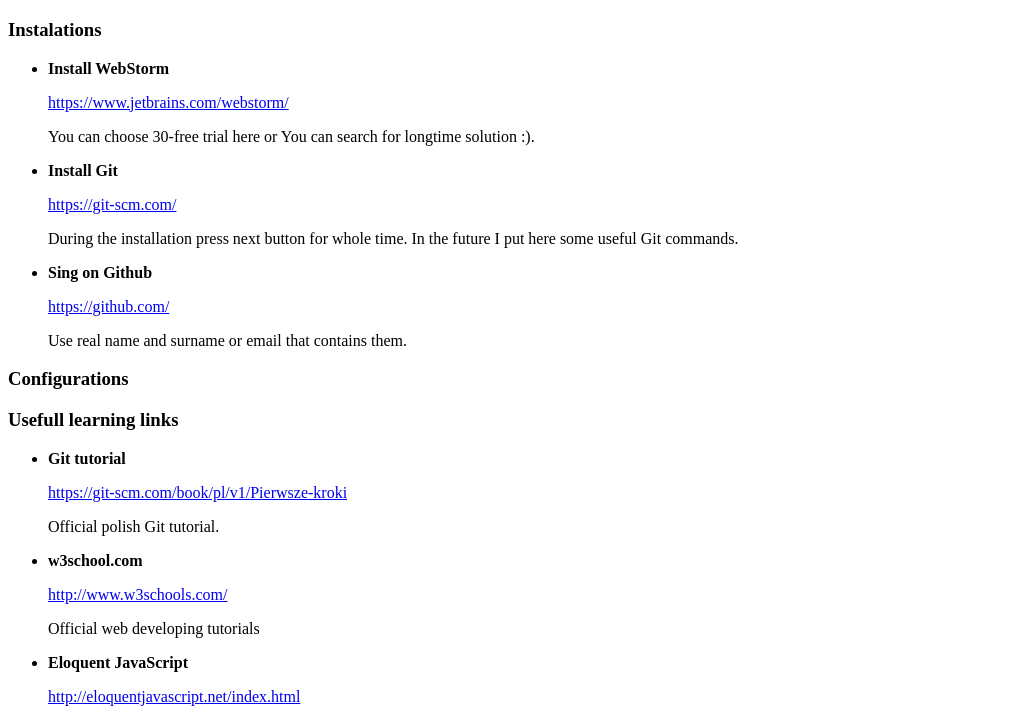
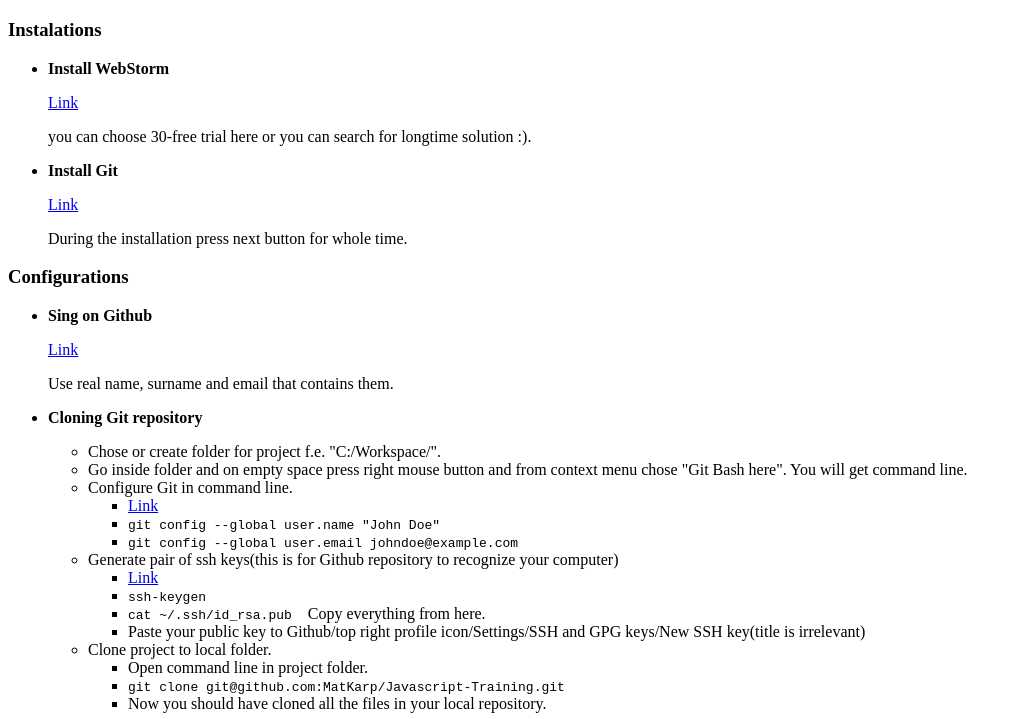
Before and after one commit to MatKarp/Javascript-Training, a plain HTML site: page introduction.html in a window 1280 px wide. Shown: the part 61-780 px from the top of the page, without its empty margins (0-1022 px from the left). Drawn offline with Linux system fonts and the light colour scheme.

Commit message:
add new instructions to introduction.html file

```diff
--- a/introduction.html
+++ b/introduction.html
@@ -10,38 +10,71 @@
     <ul>
         <li>
             <p><b>Install WebStorm</b></p>
-            <a href="https://www.jetbrains.com/webstorm/">https://www.jetbrains.com/webstorm/</a>
-            <p>You can choose 30-free trial here or You can search for longtime solution :).</p>
+            <a href="https://www.jetbrains.com/webstorm/">Link</a>
+            <p>you can choose 30-free trial here or you can search for longtime solution :).</p>
         </li>
         <li>
             <p><b>Install Git</b></p>
-            <a href="https://git-scm.com/">https://git-scm.com/</a>
-            <p>During the installation press next button for whole time. In the future I put here some useful Git commands.</p>
-        </li>
-        <li>
-            <p><b>Sing on Github</b></p>
-            <a href="https://github.com/">https://github.com/</a>
-            <p>Use real name and surname or email that contains them.</p>
+            <a href="https://git-scm.com/">Link</a>
+            <p>During the installation press next button for whole time.</p>
         </li>
     </ul>
     <h3>Configurations</h3>
+
+    <ul>
+        <li>
+            <p><b>Sing on Github</b></p>
+            <a href="https://github.com/">Link</a>
+            <p>Use real name, surname and email that contains them.</p>
+        </li>
+        <li>
+            <p><b>Cloning Git repository</b></p>
+            <ul>
+                <li>Chose or create folder for project f.e. "C:/Workspace/".</li>
+            </ul>
+            <ul>
+                <li>Go inside folder and on empty space press right mouse button and from context menu chose "Git Bash here". You will get command line.</li>
+            </ul>
+            <ul>
+                <li>Configure Git in command line.</li>
+                <ul>
+                    <li><a href="https://git-scm.com/book/pl/v1/Pierwsze-kroki-Wst%C4%99pna-konfiguracja-Git">Link</a></li>
+                    <li><tt>git config --global user.name "John Doe"</tt></li>
+                    <li><tt>git config --global user.email johndoe@example.com</tt></li>
+                </ul>
+                <li>Generate pair of ssh keys(this is for Github repository to recognize your computer)</li>
+                <ul>
+                    <li><a href="https://git-scm.com/book/pl/v1/Git-na-serwerze-Generacja-pary-kluczy-SSH">Link</a></li>
+                    <li><tt>ssh-keygen</tt></li>
+                    <li><tt>cat ~/.ssh/id_rsa.pub</tt>&nbsp;&nbsp;&nbsp;&nbsp;Copy everything from here.</li>
+                    <li>Paste your public key to Github/top right profile icon/Settings/SSH and GPG keys/New SSH key(title is irrelevant)</li>
+                </ul>
+                <li>Clone project to local folder.</li>
+                <ul>
+                    <li>Open command line in project folder.</li>
+                    <li><tt>git clone git@github.com:MatKarp/Javascript-Training.git</tt></li>
+                    <li>Now you should have cloned all the files in your local repository.</li>
+                </ul>
+            </ul>
+        </li>
+    </ul>
 
     <h3>Usefull learning links</h3>
 
     <ul>
         <li>
             <p><b>Git tutorial</b></p>
-            <a href="https://git-scm.com/book/pl/v1/Pierwsze-kroki">https://git-scm.com/book/pl/v1/Pierwsze-kroki</a>
+            <a href="https://git-scm.com/book/pl/v1/Pierwsze-kroki">Link</a>
             <p>Official polish Git tutorial.</p>
         </li>
         <li>
             <p><b>w3school.com</b></p>
-            <a href="http://www.w3schools.com/">http://www.w3schools.com/</a>
+            <a href="http://www.w3schools.com/">Link</a>
             <p>Official web developing tutorials</p>
         </li>
         <li>
             <p><b>Eloquent JavaScript</b></p>
-            <a href="http://eloquentjavascript.net/index.html">http://eloquentjavascript.net/index.html</a>
+            <a href="http://eloquentjavascript.net/index.html">Link</a>
             <p>Not bad introduction to JavaScript. Further chapters are a little difficult but first five give good understanding what JavaScript is.</p>
         </li>
     </ul>
```
